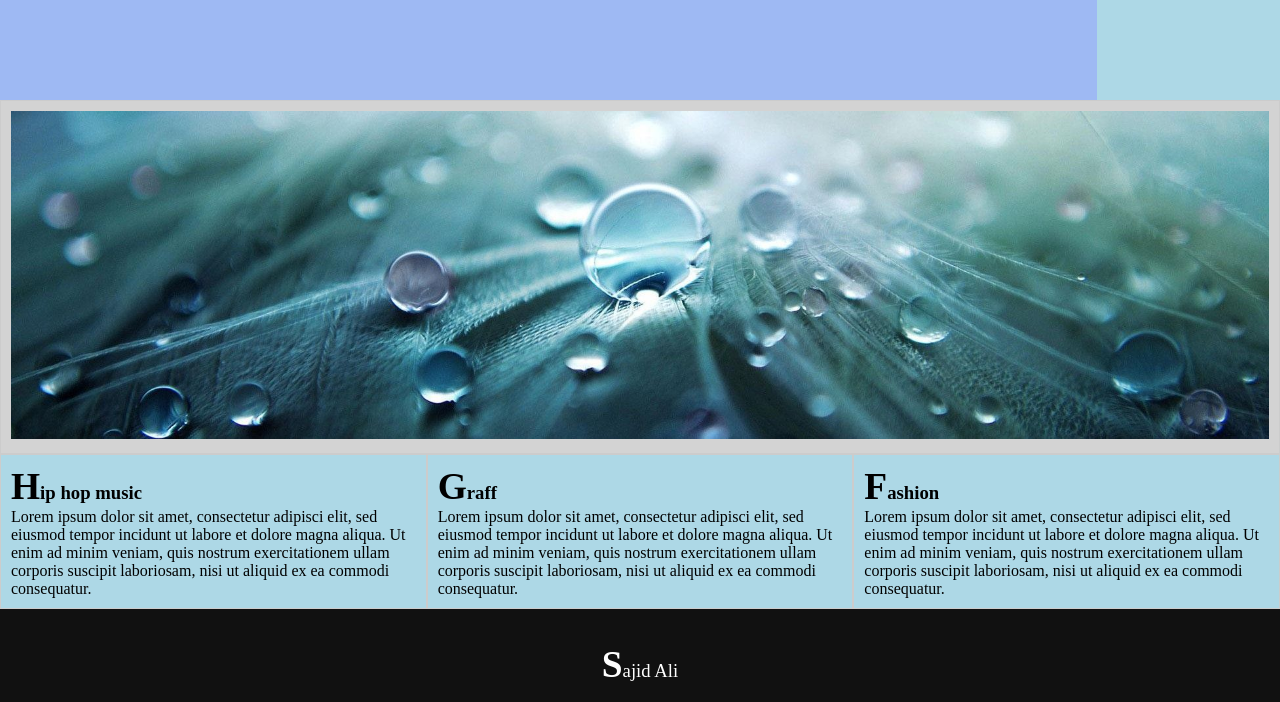
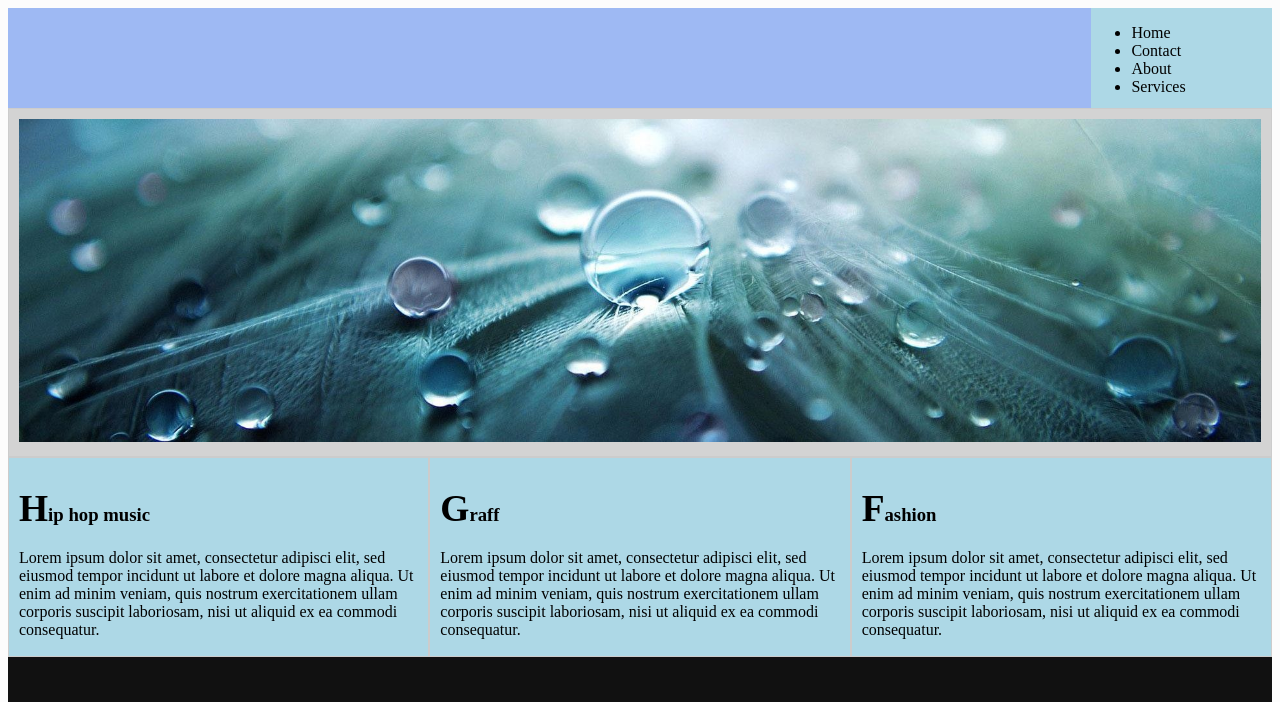
Before and after one commit to doomvillain/flexbox, a plain HTML site: page index.html in a window 1280 px wide. Shown: the top 702 px of the page. Drawn offline with Linux system fonts and the light colour scheme.

Commit message:
Co-authored-by: Damien Sweeney <skullicious@users.noreply.github.com>

```diff
--- a/index.html
+++ b/index.html
@@ -14,45 +14,50 @@
 
 
         <header>
-
-
             <div class="header-container">
                 <div class="title-box"></div>
                  <div class="logo-box">
+                    <ul>
+                        <li>Home</li>
+                        <li>Contact</li>
+                        <li>About</li>
+                        <li>Services</li>
+                    </ul>
+                </div>
+            </div>
+        </header>
 
-                </div>
-
-            </div>
-
-        </header>
         <main class="main-container">
             <div class="landscape-container">
                 <div class="landscape-box-1">
-                    <img src="images/water.jpg" alt="leaf" >
-
-
+                    <img src="images/water.jpg" alt="leaf">
                 </div>
             </div>
             <div class="areas-container">
                 <div class="music-box">
                     <h3>Hip hop music</h3>
-            <p> Lorem ipsum dolor sit amet, consectetur adipisci elit, sed eiusmod tempor incidunt ut labore et dolore magna
+                    <p> Lorem ipsum dolor sit amet, consectetur adipisci elit, sed eiusmod tempor incidunt ut labore et dolore
+                        magna
                         aliqua. Ut enim ad minim veniam, quis nostrum exercitationem ullam corporis suscipit laboriosam, nisi ut
                         aliquid ex ea commodi consequatur. </p>
                 </div>
                 <div class="graff-box">
                     <h3>Graff</h3>
-            <p> Lorem ipsum dolor sit amet, consectetur adipisci elit, sed eiusmod tempor incidunt ut labore et dolore magna
+                    <p> Lorem ipsum dolor sit amet, consectetur adipisci elit, sed eiusmod tempor incidunt ut labore et dolore
+                        magna
                         aliqua. Ut enim ad minim veniam, quis nostrum exercitationem ullam corporis suscipit laboriosam, nisi ut
                         aliquid ex ea commodi consequatur. </p>
                 </div>
                 <div class="fashion-box">
                     <h3>Fashion</h3>
-            <p> Lorem ipsum dolor sit amet, consectetur adipisci elit, sed eiusmod tempor incidunt ut labore et dolore magna
+                    <p> Lorem ipsum dolor sit amet, consectetur adipisci elit, sed eiusmod tempor incidunt ut labore et dolore
+                        magna
                         aliqua. Ut enim ad minim veniam, quis nostrum exercitationem ullam corporis suscipit laboriosam, nisi ut
                         aliquid ex ea commodi consequatur. </p>
                 </div>
             </div>
+        </main>
+
         <footer>
             <div class="footer-container">
                 <div class="footer-content">
@@ -71,7 +76,5 @@
                 </div>
             </div>
         </footer>
-    </main>
 </body>
-
 </html>
--- a/styles.css
+++ b/styles.css
@@ -8,6 +8,7 @@
 .areas-container {
     background-color: lightblue;
     display: flex ;
+    height: 200px;
 }
 
 h3::first-letter {
@@ -44,6 +45,7 @@ h3::first-letter {
 }
 
 
+
 .logo-box {
     flex: 1;
     background-color: lightblue;
@@ -65,11 +67,11 @@ h3::first-letter {
 }
 
 
-*{
+/* *{
     margin: 0;
     padding: 0%;
     box-sizing: border-box;
-}
+} */
 body{
     background-color: rgb(252, 252, 252);
 }
```
Lines whose indentation alone changed are shown as unchanged.
